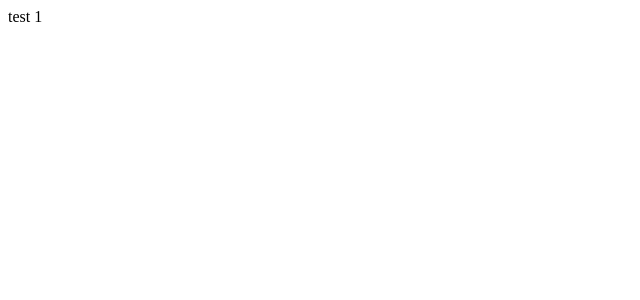
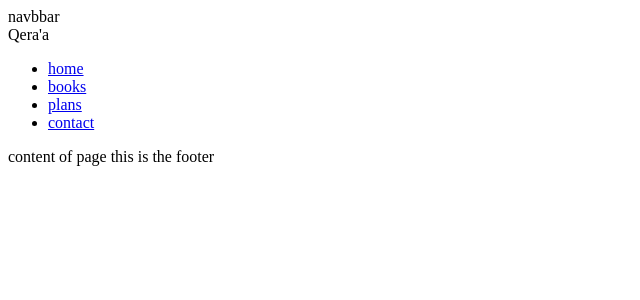
Before and after one commit to nadaasran/ITI-grad, a Nuxt app: page / in a window 1280 px wide. Shown: the top 300 px of the page, without its empty margins (0-640 px from the left). Built offline with nearby package versions, Linux system fonts and the light colour scheme.

Commit message:
make folder of componet and pages and layout just try

```diff
--- a/app.vue
+++ /dev/null
@@ -1,7 +0,0 @@
-<template>
-  <div>
-  test 1
-    <!-- <NuxtRouteAnnouncer />
-    <NuxtWelcome /> -->
-  </div>
-</template>
--- /dev/null
+++ b/components/Footer.vue
@@ -0,0 +1,4 @@
+<template>
+
+   this is the footer
+</template>
--- /dev/null
+++ b/components/Navbar.vue
@@ -0,0 +1,12 @@
+<template>
+    <nav class="navbar">
+        navbbar
+      <div class="logo"> Qera'a</div>
+      <ul>
+        <li><NuxtLink to="/">home</NuxtLink></li>
+        <li><NuxtLink to="/books">books</NuxtLink></li>
+        <li><NuxtLink to="/plans">plans</NuxtLink></li>
+        <li><NuxtLink to="/contact">contact</NuxtLink></li>
+      </ul>
+    </nav>
+  </template>
--- /dev/null
+++ b/layouts/default.vue
@@ -0,0 +1,12 @@
+<template>
+    <div>
+      <Navbar />
+      <slot /> <!-- This is where the page content will be injected -->
+      <Footer />
+    </div>
+  </template>
+
+  <script setup>
+  import Navbar from '@/components/Navbar.vue'
+  import Footer from '@/components/Footer.vue'
+  </script>
--- /dev/null
+++ b/pages/index.vue
@@ -0,0 +1,3 @@
+<template>
+   content of page
+  </template>
```
